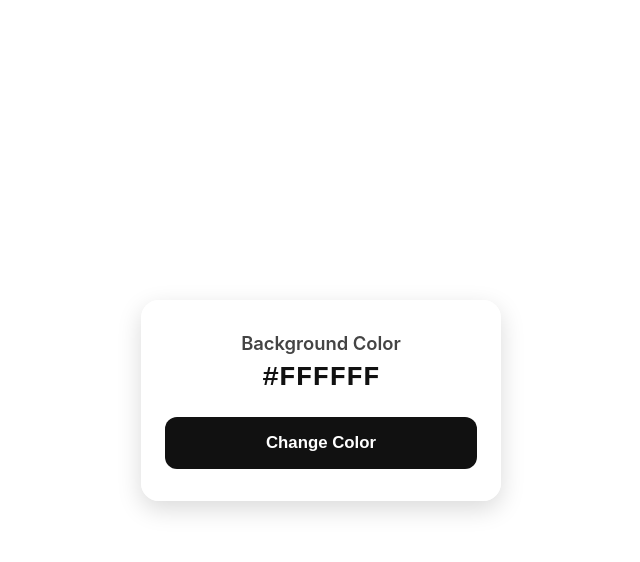
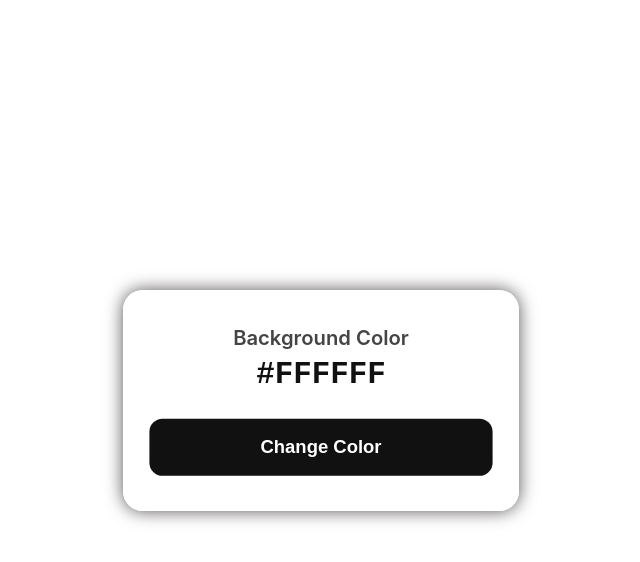
Before and after one commit to AnkitYadav1710/internTest, a plain HTML site: page index.html in a window 1280 px wide. In both pictures the pointer is over the element 640 px from the left and 400 px from the top of the page. Shown: the whole page, without its empty margins (319-959 px from the left). Drawn offline with Linux system fonts and the light colour scheme.

Commit message:
Update index.html

```diff
--- a/index.html
+++ b/index.html
@@ -70,6 +70,12 @@
         transform: scale(0.97);
         background-color: #333;
       }
+
+      .container:hover {
+        scale: 1.1;
+        box-shadow: 0px 0px 15px rgb(88, 82, 82);
+        transition: 0.6s;
+      }
     </style>
   </head>
   <body>
```
